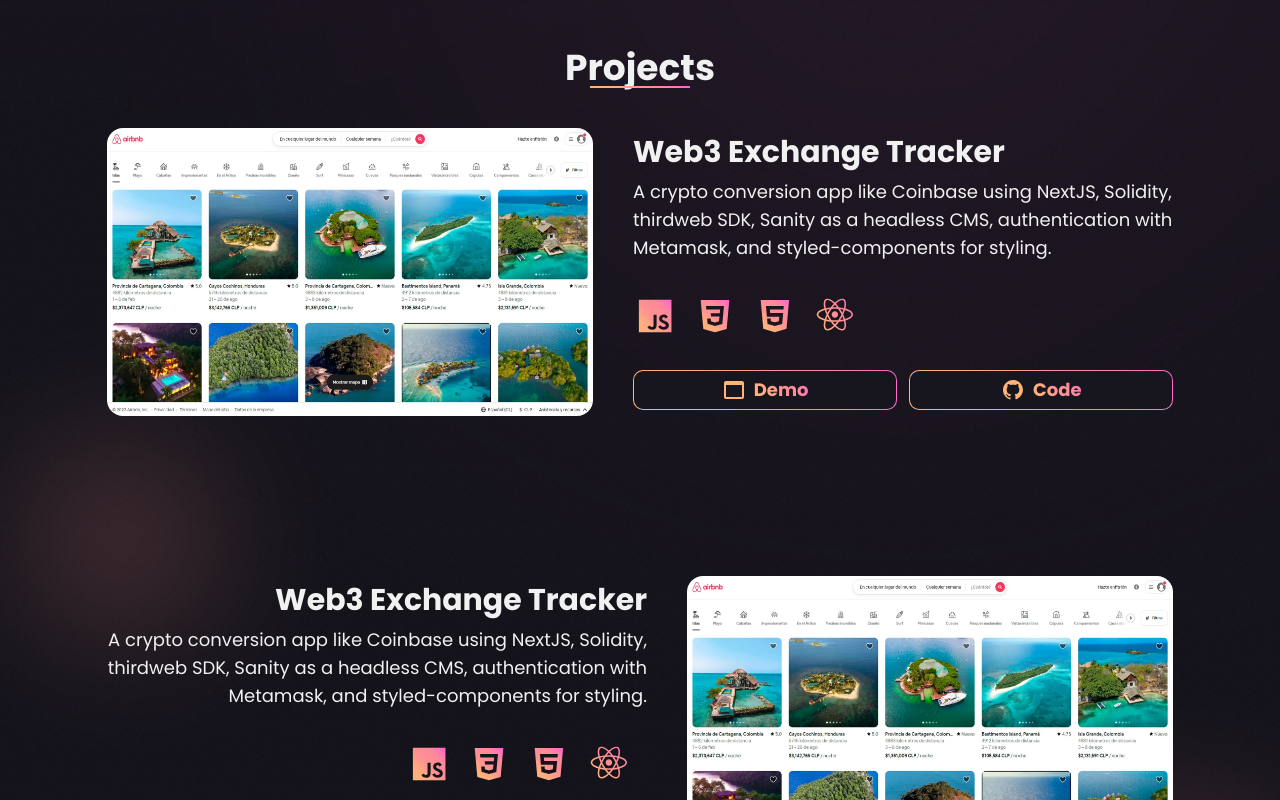
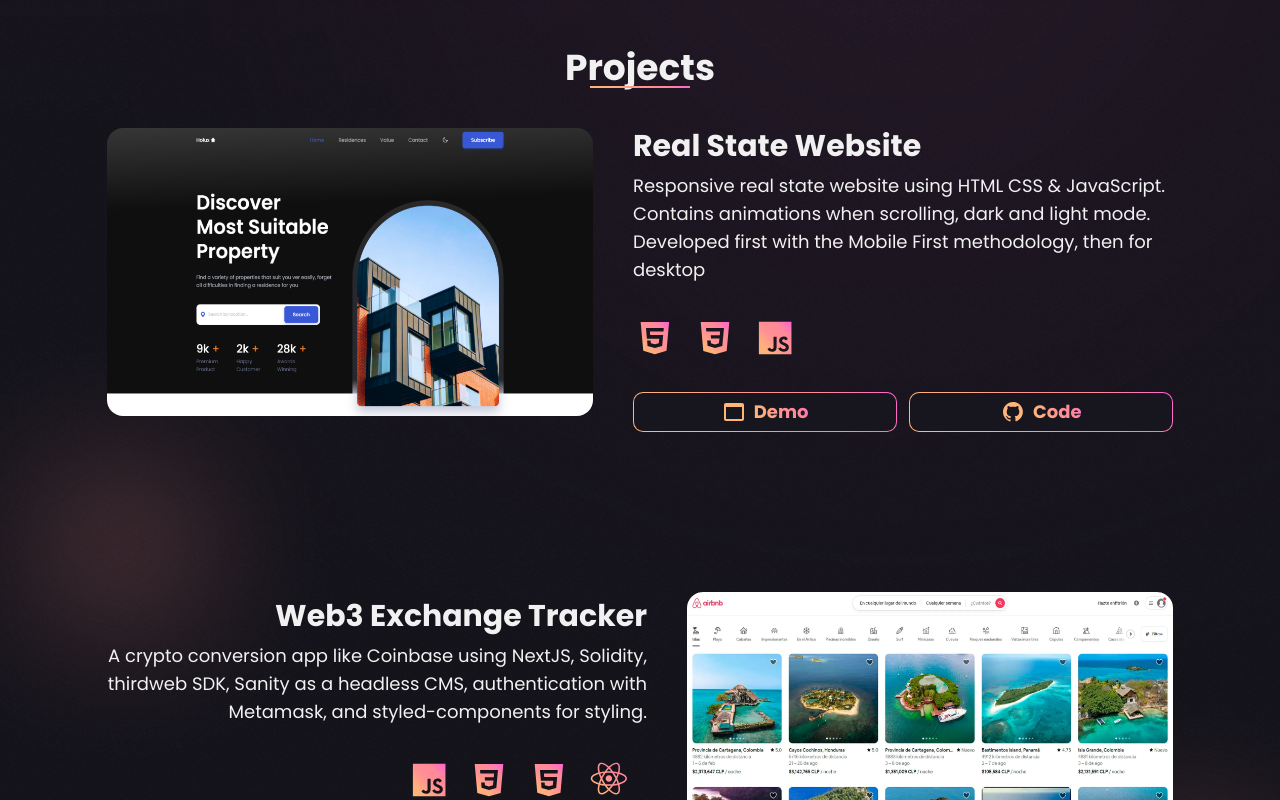
Before and after one commit to juanfrawn/portfolio, a React (Create React App) app: page / in a window 1280 px wide. Shown: the part 1440-2240 px from the top of the page. Built offline with nearby package versions, Linux system fonts and the light colour scheme; the HTML template or start-up script is replaced by a standard one.

Commit message:
Add new project

```diff
--- a/src/components/Btn/OutlineBtn.jsx
+++ b/src/components/Btn/OutlineBtn.jsx
@@ -1,4 +1,4 @@
-const OutlineBtn = ({text, to, icon, heigth, width, margin, display, fontSize, iconWidth, iconMargin, isDownloaded, download, animation}) => {
+const OutlineBtn = ({text, to, icon, heigth, width, margin, display, fontSize, iconWidth, iconMargin, isDownloaded, download, animation, target}) => {
     if(isDownloaded) {
         return (
             <a href={to} download={download} className={`gradient-border flex justify-center ${heigth} ${width} font-bold ${fontSize} mx-auto ${display} ${margin} ${animation}`}>
@@ -7,6 +7,17 @@
             }
             <span className=" self-center gradient-text">{text}</span>
         </a>
+        )
+    }
+
+    if(target) {
+        return (
+            <a href={to} target="_blank" rel="noopener noreferrer" className={`gradient-border flex justify-center ${heigth} ${width}  font-bold ${fontSize} mx-auto ${display} ${margin} ${animation}`}>
+                {
+                    icon ? <img src={icon} alt="" className={`mr-1 w-5 ${iconWidth} ${iconMargin}`} /> : null
+                }
+                <span className=" self-center gradient-text">{text}</span>
+            </a>
         )
     }
 
--- a/src/components/Projects.jsx
+++ b/src/components/Projects.jsx
@@ -10,6 +10,7 @@
 import reactIcon from '../img/react.svg';
 
 import project1 from '../img/project_1.webp'
+import project2 from '../img/project_2.webp'
 
 import {sr} from './Utilities/scrollReveal'
 import { useEffect } from 'react';
@@ -32,11 +33,13 @@
                 >
                     <SwiperSlide>
                         <ProjectItemRes
-                            img={project1}
-                            title="Web3 Exchange Tracker"
-                            description='A crypto conversion app like Coinbase using NextJS, Solidity, thirdweb SDK, Sanity as a headless CMS, authentication with Metamask, and styled-components for styling.'
-                            stack1={jsIcon} stack2={cssIcon} stack3={htmlIcon} stack4={reactIcon}
-                    />
+                            img={project2}
+                            title="Real State Website"
+                            description='Responsive real state website using HTML CSS & JavaScript. Contains animations when scrolling, dark and light mode. Developed first with the Mobile First methodology, then for desktop'
+                            stack1={htmlIcon} stack2={cssIcon} stack3={jsIcon}
+                            demoLink="https://juanfrawn.github.io/real-state-page/"
+                            codeLink="https://github.com/juanfrawn/real-state-page"
+                        />
                     </SwiperSlide>
                     <SwiperSlide>
                         <ProjectItemRes
@@ -64,10 +67,12 @@
 
                 <div className="projects__container">
                     <ProjectItem
-                        img={project1}
-                        title="Web3 Exchange Tracker"
-                        description='A crypto conversion app like Coinbase using NextJS, Solidity, thirdweb SDK, Sanity as a headless CMS, authentication with Metamask, and styled-components for styling.'
-                        stack1={jsIcon} stack2={cssIcon} stack3={htmlIcon} stack4={reactIcon}
+                        img={project2}
+                        title="Real State Website"
+                        description='Responsive real state website using HTML CSS & JavaScript. Contains animations when scrolling, dark and light mode. Developed first with the Mobile First methodology, then for desktop'
+                        stack1={htmlIcon} stack2={cssIcon} stack3={jsIcon}
+                        demoLink="https://juanfrawn.github.io/real-state-page/"
+                        codeLink="https://github.com/juanfrawn/real-state-page"
                     />
 
                     <ProjectItem
--- a/src/components/Utilities/ProjectItem.jsx
+++ b/src/components/Utilities/ProjectItem.jsx
@@ -2,7 +2,7 @@
 import demo from '../../img/bx-window.svg';
 import code from '../../img/bxl-github.svg';
 
-const ProjectItem = ({title, description, img, stack1, stack2, stack3, stack4, textAlign, align, spacing }) => {
+const ProjectItem = ({title, description, img, stack1, stack2, stack3, stack4, textAlign, align, spacing, demoLink, codeLink }) => {
     return (
         <div className="project__item__container">
             <div className={`project__item__img__container ${align ? 'order-1' : ''}`}>
@@ -17,11 +17,12 @@
                     <img className="project__stack__icon" src={stack1} alt="" />
                     <img className="project__stack__icon" src={stack2} alt="" />
                     <img className="project__stack__icon" src={stack3} alt="" />
-                    <img className="project__stack__icon" src={stack4} alt="" />
+                    <img className={`project__stack__icon ${stack4 ? '' : 'hidden'}`} src={stack4} alt="" />
                 </div>
                 <div className={`project__buttons__container ${align}`}>
                 <OutlineBtn
-                    text={'Demo'} to={'#'} icon={demo}
+                    target={true}
+                    text={'Demo'} to={demoLink} icon={demo}
                     heigth={'h-10 desxxl:h-11'}
                     width={'w-1/2 desmd:w-2/5 '}
                     iconWidth={'w-6'} iconMargin={'desxs:mr-2'}
@@ -30,7 +31,8 @@
                     animation='animated__button nav__links bg-btnColor'
                 />
                 <OutlineBtn
-                    text={'Code'} to={'#'} icon={code}
+                    target={true}
+                    text={'Code'} to={codeLink} icon={code}
                     heigth={'h-10 desxxl:h-11'}
                     iconWidth={'w-6 '} iconMargin={'desxs:mr-2'}
                     fontSize={'text-lg desxxl:text-xl'}
--- a/src/components/Utilities/ProjectItemRes.jsx
+++ b/src/components/Utilities/ProjectItemRes.jsx
@@ -3,7 +3,7 @@
 import demo from '../../img/bx-window.svg';
 import code from '../../img/bxl-github.svg';
 
-const ProjecItemRes = ({title, img, description, stack1, stack2, stack3, stack4}) => {
+const ProjecItemRes = ({title, img, description, stack1, stack2, stack3, stack4, demoLink, codeLink}) => {
     return (
         <div className="project__small__item__container">
             <div className='project__small__image__container'>
@@ -20,18 +20,20 @@
                     <img className="project__small__stack__icon" src={stack1} alt="" />
                     <img className="project__small__stack__icon" src={stack2} alt="" />
                     <img className="project__small__stack__icon" src={stack3} alt="" />
-                    <img className="project__small__stack__icon" src={stack4} alt="" />
+                    <img className={`project__small__stack__icon ${stack4 ? '' : 'hidden'}`} src={stack4} alt="" />
                 </div>
                 <div className='project__small_buttons__container'>
                     <OutlineBtn
-                    text={'Demo'} to={'#'} icon={demo}
+                    target={true}
+                    text={'Demo'} to={demoLink} icon={demo}
                     heigth={'h-8 andxs:h-9 andxs:h-10 bigmd:h-11 tabmd:h-12 tablg:h-14'}
                     width={'max-w-full w-76 andxs:w-80 bigmd:w-88 tabxs:w-1/2'}
                     iconWidth={'tabmd:w-6 tablg:w-7'} iconMargin={'biglg:mr-2 tabsm:mr-2 tabmd:mr-2 tablg_mr-3'}
                     fontSize={'biglg:text-base tabsm:text-lg tabmd:text-xl tablg:text-xxl'}
                     margin={'mb-4 tabxs:mx-4 tablg:mx-2 bigmd:mb-6'} />
                     <OutlineBtn
-                    text={'Code'} to={'#'} icon={code}
+                    target={true}
+                    text={'Code'} to={codeLink} icon={code}
                     heigth={'h-8 andxs:h-9 andxs:h-10 bigmd:h-11 tabmd:h-12 tablg:h-14'}
                     iconWidth={'tabmd:w-6 tablg:w-7'} iconMargin={'biglg:mr-2 tabsm:mr-2 tabmd:mr-2 tablg_mr-3'}
                     fontSize={'biglg:text-base tabsm:text-lg tabmd:text-xl tablg:text-xxl'}
--- a/src/index.css
+++ b/src/index.css
@@ -218,7 +218,6 @@
     .navbar__container {
         @apply w-10/12 flex place-items-center mx-auto
         desxl:w-9/12
-        desxxxl:w-1000
     }
 
     .navbar__logo__container {
@@ -281,7 +280,6 @@
         deslg:flex deslg:justify-between deslg:py-6
         desxl:w-9/12  desxl:py-8 desxl:mb-20
         desxs:mt-32
-        desxxxl:w-1000 desxxxl:justify-center
     }
 
     .header__image {
@@ -384,7 +382,6 @@
         deslg:mb-52
         desxl:mb-60 desxl:pt-60
         desxxl:mb-72
-        desxxxl:w-1000  desxxxl:mx-auto
     }
 
     .about__container {
@@ -671,7 +668,6 @@
         dessm:pt-24 dessm:mb-40
         desxl:pt-32
         desxxl:pt-40
-        desxxxl:w-1000 desxxxl:mx-auto
     }
 
     .expert__title {
@@ -769,7 +765,6 @@
         desxs:pt-18 desxs:mb-8
         deslg:pt-24
         desxl:pt-32
-        desxxxl:w-1000  desxxxl:mx-auto
     }
 
     .contact__title {
@@ -911,3 +906,51 @@
         top: -.8rem;
     }
 }
+
+@media (min-width: 2200px) {
+    body {
+        zoom: 1.2;
+    }
+}
+
+@media (min-width: 2400px) {
+    body {
+        zoom: 1.4;
+    }
+}
+
+@media (min-width: 2800px) {
+    body {
+        zoom: 1.5;
+    }
+}
+
+@media (min-width: 3200px) {
+    body {
+        zoom: 1.6;
+    }
+}
+
+@media (min-width: 3600px) {
+    body {
+        zoom: 2;
+    }
+}
+
+@media (min-width: 4000px) {
+    body {
+        zoom: 2.1;
+    }
+}
+
+@media (min-width: 4300px) {
+    body {
+        zoom: 2.3;
+    }
+}
+
+@media (min-width: 4800px) {
+    body {
+        zoom: 2.5;
+    }
+}
--- a/tailwind.config.js
+++ b/tailwind.config.js
@@ -145,7 +145,6 @@
       'deslg': { 'raw': '(min-width: 1600px) and (min-height: 765px)'},
       'desxl': { 'raw': '(min-width: 1680px) and (min-height: 893px)'},
       'desxxl': { 'raw': '(min-width: 1920px) and (min-height: 918px)'},
-      'desxxxl': { 'raw': '(min-width: 2200px) and (min-height: 800px)'},
 
     }
   },
```
Also changed, not shown: src/img/project_2.webp (added).
